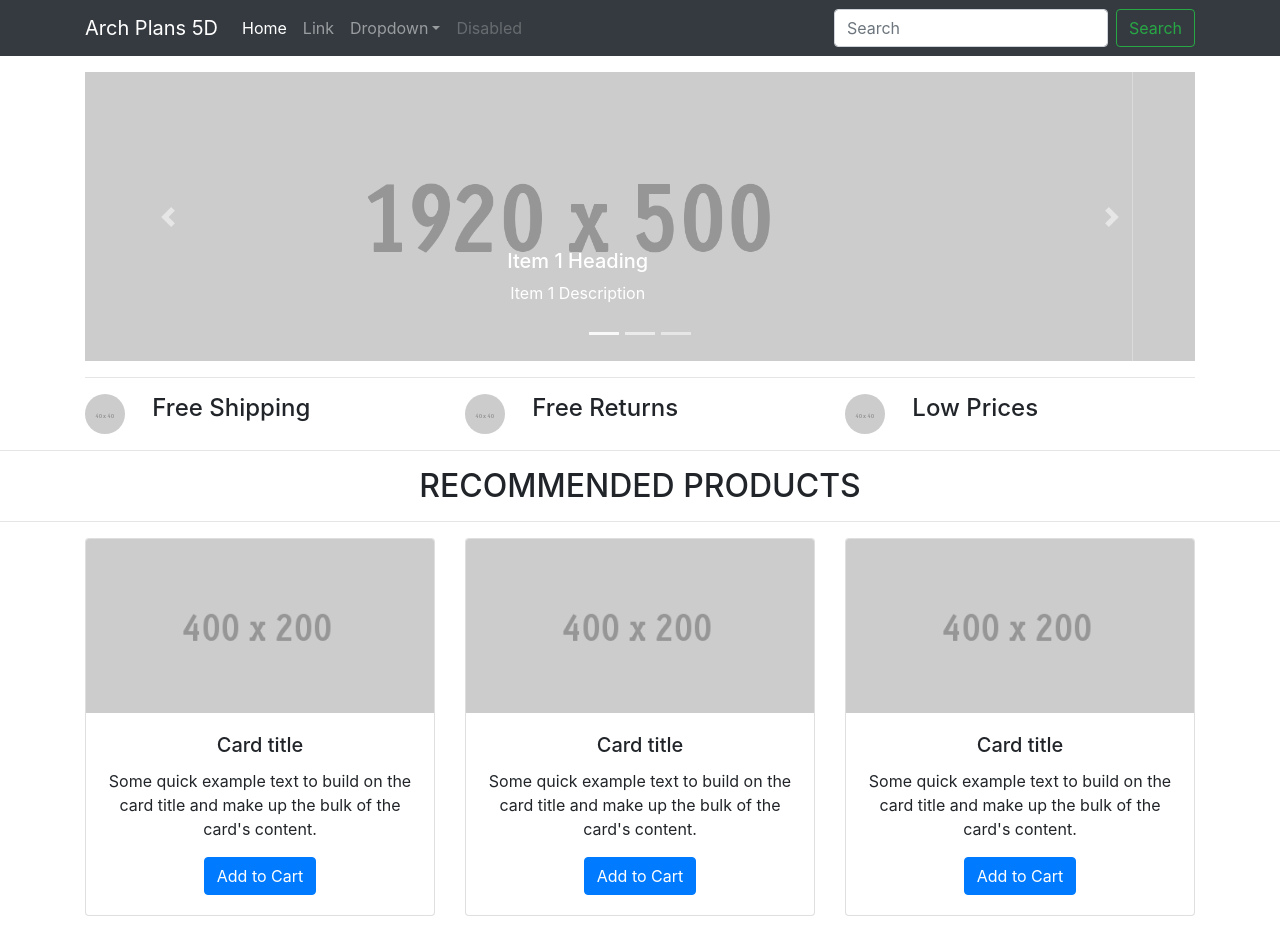
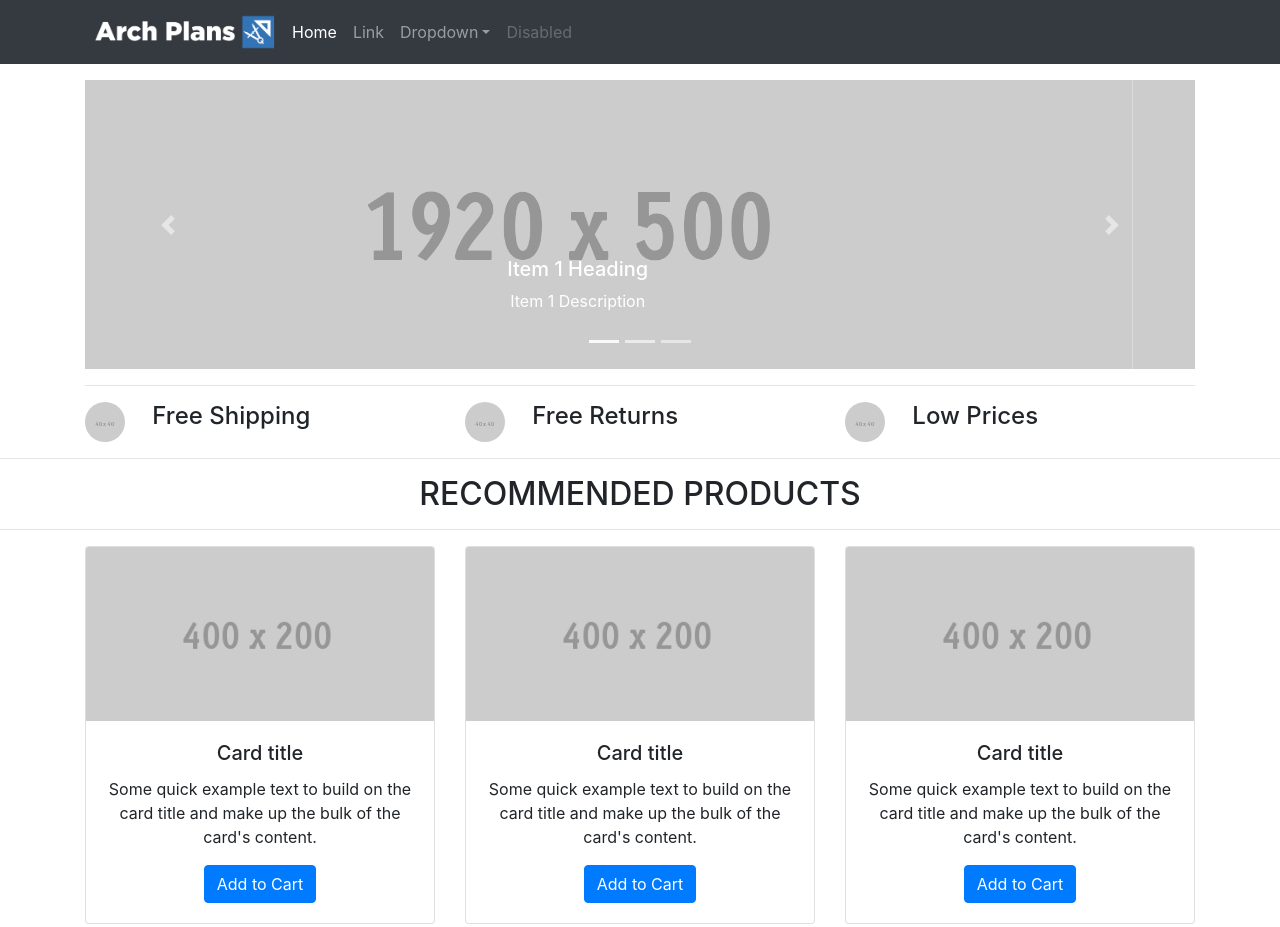
Before and after one commit to anthonyjsilvia/archplans5d, a plain HTML site: page index.html in a window 1280 px wide. Shown: the top 927 px of the page. Drawn offline with Linux system fonts and the light colour scheme.

Commit message:
Add files via upload

```diff
--- a/index.html
+++ b/index.html
@@ -4,14 +4,14 @@
     <meta charset="UTF-8">
     <meta http-equiv="X-UA-Compatible" content="IE=edge">
     <meta name="viewport" content="width=device-width, initial-scale=1">
-    <title>Bootstrap eCommerce Page Template</title>
+    <title>Arch Plans 5D</title>
     <!-- Bootstrap -->
     <link href="css/bootstrap-4.4.1.css" rel="stylesheet">
   </head>
   <body>
     <nav class="navbar navbar-expand-lg navbar-dark bg-dark">
       <div class="container">
-        <a class="navbar-brand" href="#">Arch Plans 5D</a>
+        <img src="images/5dlogo.png" style="height:48px;" alt="Arch Plans 5D Logo">
         <button class="navbar-toggler" type="button" data-toggle="collapse" data-target="#navbarSupportedContent" aria-controls="navbarSupportedContent" aria-expanded="false" aria-label="Toggle navigation">
         <span class="navbar-toggler-icon"></span>
         </button>
@@ -36,10 +36,6 @@
               <a class="nav-link disabled" href="#">Disabled</a>
             </li>
           </ul>
-          <form class="form-inline my-2 my-lg-0">
-            <input class="form-control mr-sm-2" type="search" placeholder="Search" aria-label="Search">
-            <button class="btn btn-outline-success my-2 my-sm-0" type="submit">Search</button>
-          </form>
         </div>
       </div>
     </nav>
```
Also changed, not shown: images/5dlogo.png (added).
